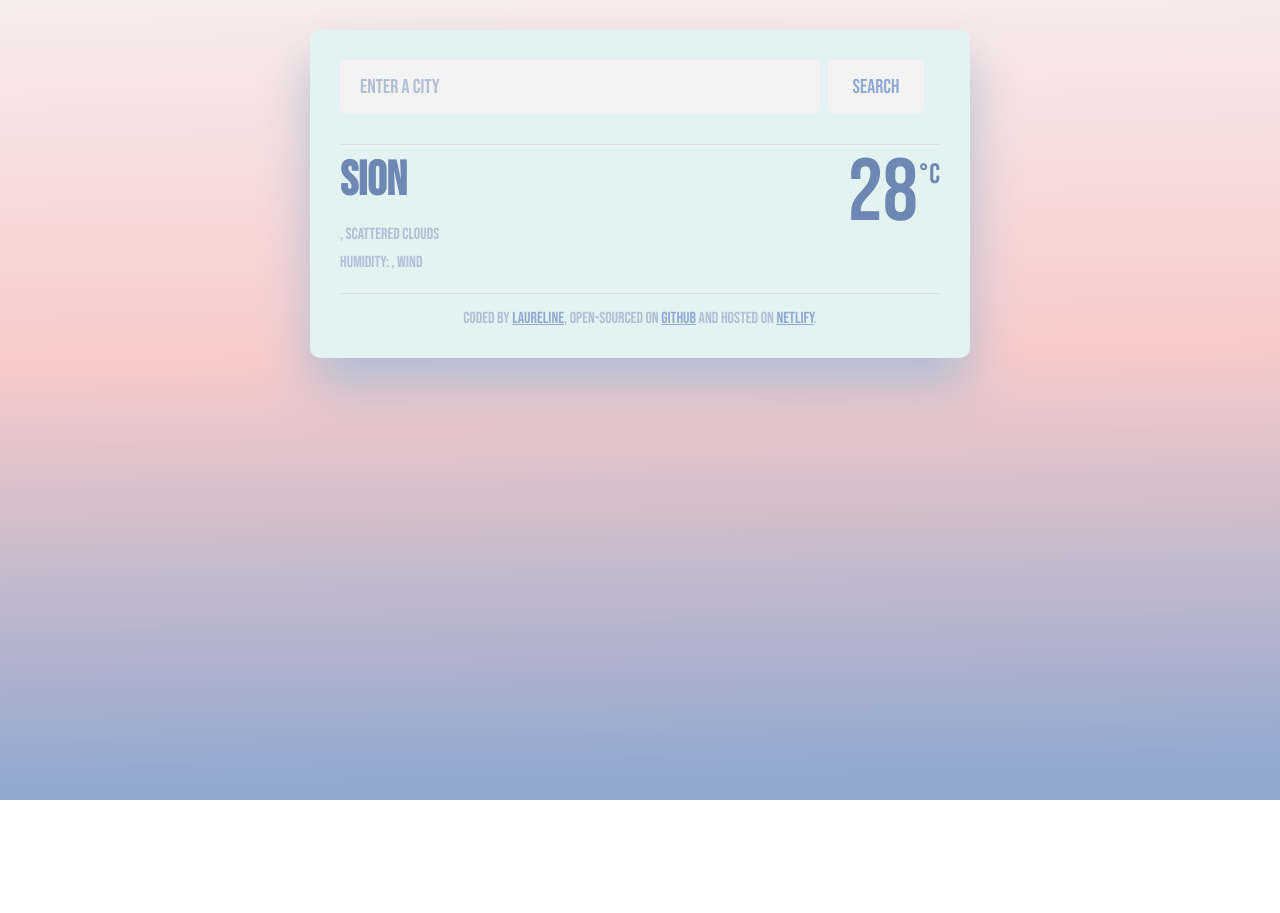
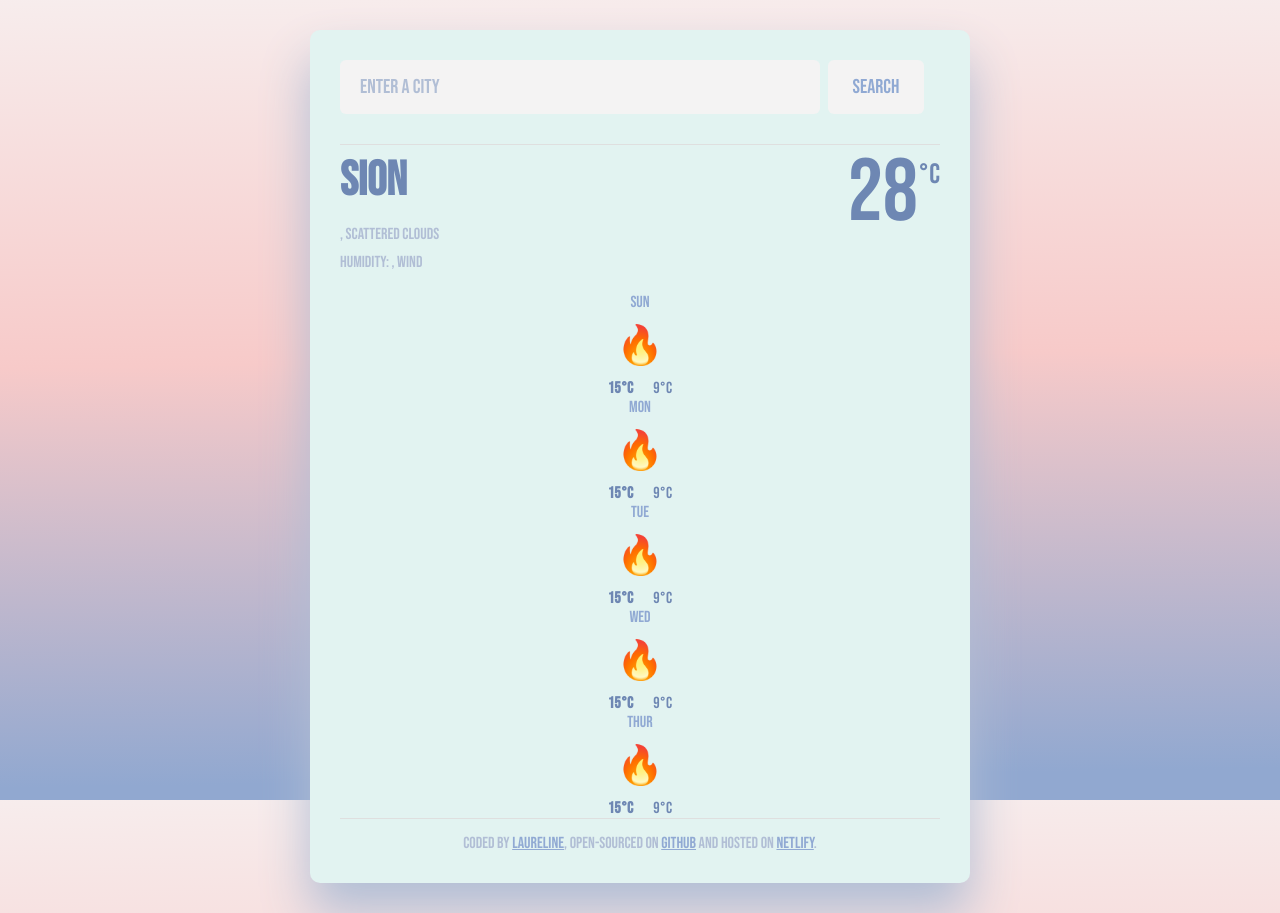
Before and after one commit to Zwergli1/weatherApp, a plain HTML site: page index.html in a window 1280 px wide. Before the commit the page ends 800 px from the top, so only its background shows below. Drawn offline with nearby package versions, Linux system fonts and the light colour scheme; no server answers.

Commit message:
Add forecast HTML and CSS (list)

```diff
--- a/index.html
+++ b/index.html
@@ -45,6 +45,56 @@
             <div class="weather-app-unit">°C</div>
           </div>
         </div>
+        <div class="weather-forecast">
+          <div class="weather-forecast-date">Sun</div>
+          <div class="weather-forecast-icon">🔥</div>
+          <div class="weather-forecast-temperatures">
+            <div class="weather-forecast-temperature">
+              <strong>15°C</strong>
+            </div>
+            <div class="weather-forecast-temperature">9°C</div>
+          </div>
+        </div>
+        <div class="weather-forecast">
+          <div class="weather-forecast-date">Mon</div>
+          <div class="weather-forecast-icon">🔥</div>
+          <div class="weather-forecast-temperatures">
+            <div class="weather-forecast-temperature">
+              <strong>15°C</strong>
+            </div>
+            <div class="weather-forecast-temperature">9°C</div>
+          </div>
+        </div>
+        <div class="weather-forecast">
+          <div class="weather-forecast-date">Tue</div>
+          <div class="weather-forecast-icon">🔥</div>
+          <div class="weather-forecast-temperatures">
+            <div class="weather-forecast-temperature">
+              <strong>15°C</strong>
+            </div>
+            <div class="weather-forecast-temperature">9°C</div>
+          </div>
+        </div>
+        <div class="weather-forecast">
+          <div class="weather-forecast-date">Wed</div>
+          <div class="weather-forecast-icon">🔥</div>
+          <div class="weather-forecast-temperatures">
+            <div class="weather-forecast-temperature">
+              <strong>15°C</strong>
+            </div>
+            <div class="weather-forecast-temperature">9°C</div>
+          </div>
+        </div>
+        <div class="weather-forecast">
+          <div class="weather-forecast-date">Thur</div>
+          <div class="weather-forecast-icon">🔥</div>
+          <div class="weather-forecast-temperatures">
+            <div class="weather-forecast-temperature">
+              <strong>15°C</strong>
+            </div>
+            <div class="weather-forecast-temperature">9°C</div>
+          </div>
+        </div>
       </main>
       <footer>
         Coded by
--- a/src/style.css
+++ b/src/style.css
@@ -99,3 +99,27 @@ input::placeholder {
   margin-top: 13px;
   font-size: 28px;
 }
+
+.weather-forecast-date {
+  text-align: center;
+  color: #90a9d3;
+  line-height: 20px;
+  margin-bottom: 10px;
+}
+
+.weather-forecast-icon {
+  font-size: 38px;
+  text-align: center;
+}
+
+.weather-forecast-temperatures {
+  color: #6e87b3;
+  display: flex;
+  justify-content: center;
+  margin-top: 10px;
+  text-align: center;
+}
+
+.weather-forecast-temperature {
+  padding: 0 10px;
+}
```
